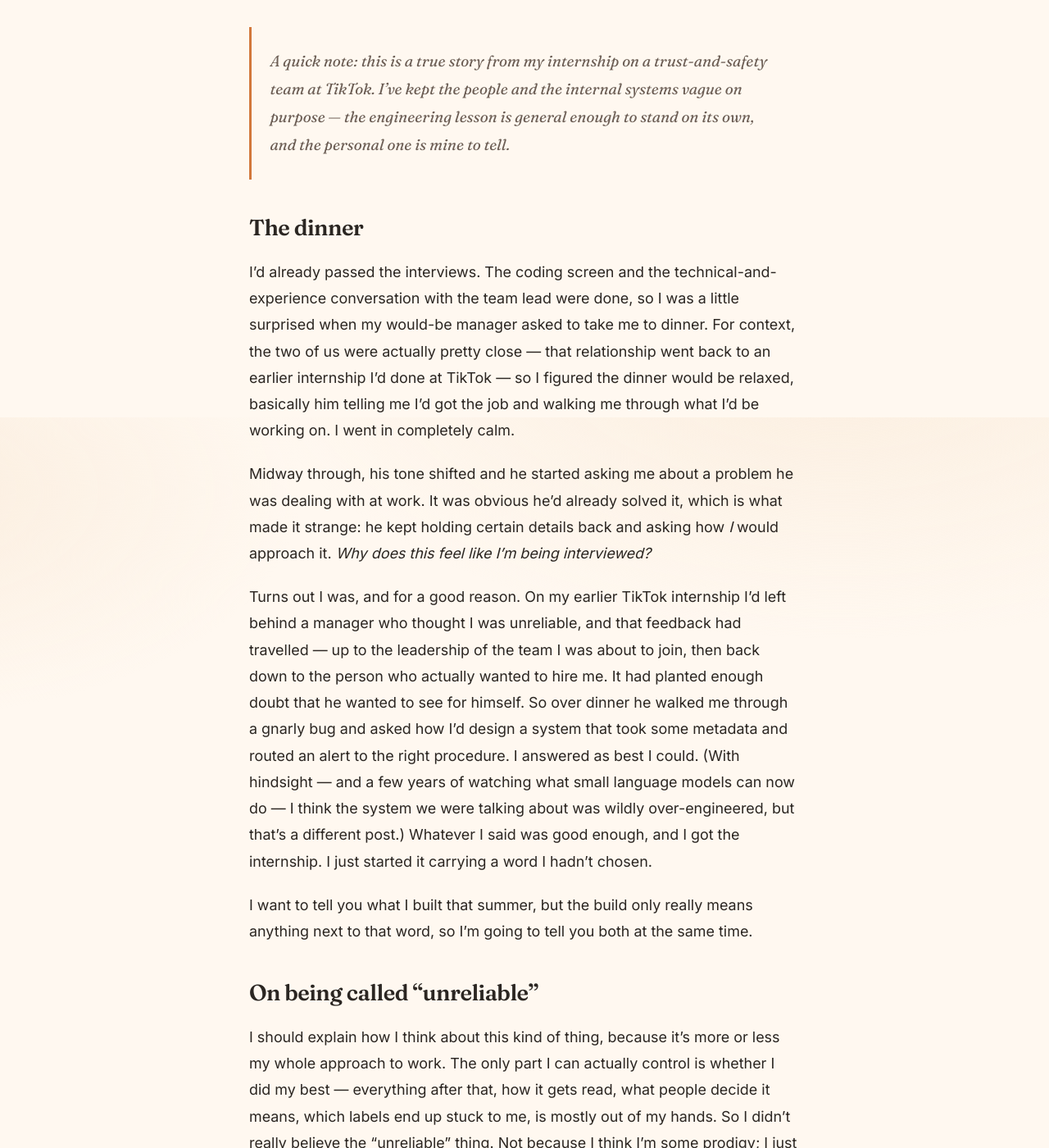
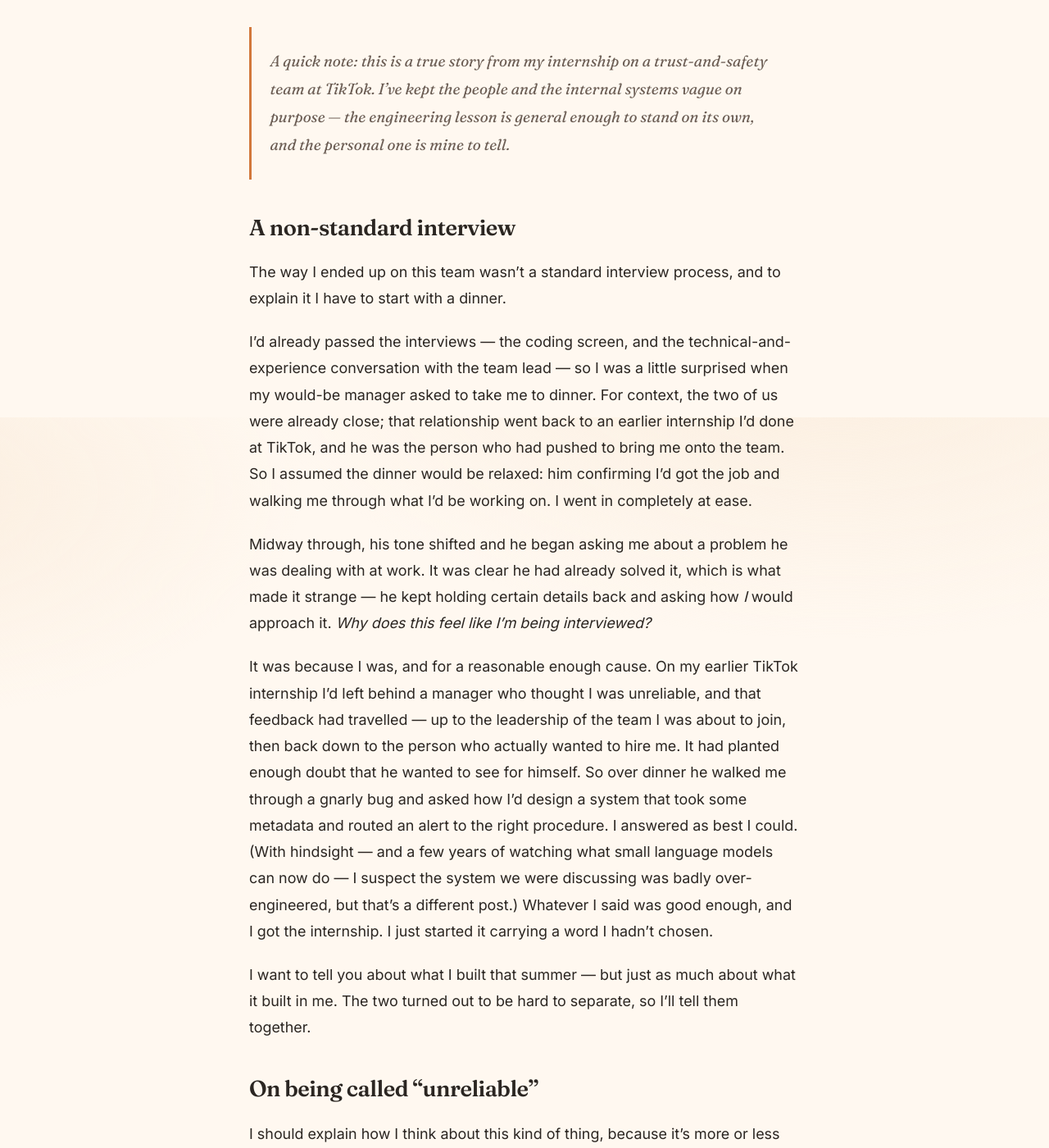
Before and after one commit to tylergan/boamm, a Jekyll site: the page built from _posts/2026-06-16-cached-aside-for-the-better.md, in a window 1280 px wide and 1400 px high, scrolled down 391 px. Shown: the whole window at 82% size. Built offline with Jekyll 4.4.1, drawn with Linux system fonts in a browser that asks for light colours; some of the changed text lies outside the part shown.

Commit message:
Revise post per PR review: raise register, own the Zipfian mistake
- Lift the whole piece into a more composed, measured voice
- Reframe opening as a non-standard interview; use author's own
  'unreliable' paragraph; remove preposition-ending sentences
- Own the Zipfian misunderstanding (global skew != per-instance
  locality); note FreeCache alternative and the ~2-4% A/B result
- Credit a 'team' rather than 'two people'; link consistent hashing
- Coda: whole team + the leader our tech lead reported to advocated

````diff
--- a/_posts/2026-06-16-cached-aside-for-the-better.md
+++ b/_posts/2026-06-16-cached-aside-for-the-better.md
@@ -7,25 +7,27 @@ tags: [reflection, engineering, systems, caching, teamwork]
 
 > A quick note: this is a true story from my internship on a trust-and-safety team at TikTok. I've kept the people and the internal systems vague on purpose — the engineering lesson is general enough to stand on its own, and the personal one is mine to tell.
 
-## The dinner
+## A non-standard interview
 
-I'd already passed the interviews. The coding screen and the technical-and-experience conversation with the team lead were done, so I was a little surprised when my would-be manager asked to take me to dinner. For context, the two of us were actually pretty close — that relationship went back to an earlier internship I'd done at TikTok — so I figured the dinner would be relaxed, basically him telling me I'd got the job and walking me through what I'd be working on. I went in completely calm.
+The way I ended up on this team wasn't a standard interview process, and to explain it I have to start with a dinner.
 
-Midway through, his tone shifted and he started asking me about a problem he was dealing with at work. It was obvious he'd already solved it, which is what made it strange: he kept holding certain details back and asking how *I* would approach it. *Why does this feel like I'm being interviewed?*
+I'd already passed the interviews — the coding screen, and the technical-and-experience conversation with the team lead — so I was a little surprised when my would-be manager asked to take me to dinner. For context, the two of us were already close; that relationship went back to an earlier internship I'd done at TikTok, and he was the person who had pushed to bring me onto the team. So I assumed the dinner would be relaxed: him confirming I'd got the job and walking me through what I'd be working on. I went in completely at ease.
 
-Turns out I was, and for a good reason. On my earlier TikTok internship I'd left behind a manager who thought I was unreliable, and that feedback had travelled — up to the leadership of the team I was about to join, then back down to the person who actually wanted to hire me. It had planted enough doubt that he wanted to see for himself. So over dinner he walked me through a gnarly bug and asked how I'd design a system that took some metadata and routed an alert to the right procedure. I answered as best I could. (With hindsight — and a few years of watching what small language models can now do — I think the system we were talking about was wildly over-engineered, but that's a different post.) Whatever I said was good enough, and I got the internship. I just started it carrying a word I hadn't chosen.
+Midway through, his tone shifted and he began asking me about a problem he was dealing with at work. It was clear he had already solved it, which is what made it strange — he kept holding certain details back and asking how *I* would approach it. *Why does this feel like I'm being interviewed?*
 
-I want to tell you what I built that summer, but the build only really means anything next to that word, so I'm going to tell you both at the same time.
+It was because I was, and for a reasonable enough cause. On my earlier TikTok internship I'd left behind a manager who thought I was unreliable, and that feedback had travelled — up to the leadership of the team I was about to join, then back down to the person who actually wanted to hire me. It had planted enough doubt that he wanted to see for himself. So over dinner he walked me through a gnarly bug and asked how I'd design a system that took some metadata and routed an alert to the right procedure. I answered as best I could. (With hindsight — and a few years of watching what small language models can now do — I suspect the system we were discussing was badly over-engineered, but that's a different post.) Whatever I said was good enough, and I got the internship. I just started it carrying a word I hadn't chosen.
+
+I want to tell you about what I built that summer — but just as much about what it built in me. The two turned out to be hard to separate, so I'll tell them together.
 
 ## On being called "unreliable"
 
-I should explain how I think about this kind of thing, because it's more or less my whole approach to work. The only part I can actually control is whether I did my best — everything after that, how it gets read, what people decide it means, which labels end up stuck to me, is mostly out of my hands. So I didn't really believe the "unreliable" thing. Not because I think I'm some prodigy; I just knew what I was capable of, and I'd decided a long time ago that the only scorecard that counts is my own. If I go home knowing I did my best, that's the win.
+I should explain how I think about this kind of thing, because it's more or less my whole approach to work. The only part I can actually control is whether I did my best — everything after that, how it gets read, what people decide it means, which labels end up stuck to me, is mostly out of my hands. So I never believed I was "unreliable"; I was young, inexperienced, and hungry to learn, and I am still the same to this day. However, I'd decided a long time ago that the only scorecard that counts is my own. If I go home knowing I did my best, that's the win.
 
-That said, I won't pretend the label did nothing. It didn't make me feel bad so much as it made me genuinely want to prove that the person who'd vouched for me had been right to. Not to prove anyone wrong — to prove *him* right. I know those sound like the same thing, but they really aren't: one runs on resentment and slowly makes you bitter, and the other runs on gratitude and will happily carry you through a long run of late nights. Which, as it happened, is exactly what I was in for.
+That said, I won't pretend the label did nothing. It didn't make me feel bad so much as it gave me something to aim at: I wanted to prove that the person who had vouched for me had made the right call. Not to prove anyone wrong — to prove *him* right. Those sound like the same thing, but they are not. One runs on resentment and slowly turns bitter; the other runs on gratitude, and gratitude can carry you through a long stretch of late nights. As it turned out, a long stretch of late nights was exactly what lay ahead.
 
 ## A cache that wouldn't cache
 
-The actual work was easy enough to describe. For any given user, our service had to look up their "risk" — a set of safety-related scores — and those scores lived in Redis, topped up by a background job. Every meaningful action triggered one of these lookups, and at peak we were doing something like 3.5 million of them a second. Redis was not having a good time: CPU creeping up, the whole thing getting fragile, alarms going off. The standard fix here is about as old as caching itself — put a small cache inside each instance, in front of Redis, so most lookups never have to travel all the way there. Check local first; if it's not there, go to Redis and remember the answer for next time.
+The work itself was simple to describe. For any given user, our service had to look up their "risk" — a set of safety-related scores — and those scores lived in Redis, refreshed periodically by a background job. Every meaningful action triggered one of these lookups, and at peak we were issuing roughly 3.5 million of them per second. Redis was beginning to strain under the volume: CPU climbing, behaviour growing less predictable, alarms firing. The standard remedy is almost as old as caching itself — place a small cache inside each instance, in front of Redis, so that most lookups never need to reach it. Check the local cache first; on a miss, fall through to Redis and remember the result for next time.
 
 ```mermaid
 flowchart LR
@@ -35,11 +37,15 @@ flowchart LR
     R --> ST["Cache with expiry"] --> RET
 ```
 
-I got a bit too excited about the cache itself. I figured our traffic was roughly Zipfian — a handful of users getting looked up constantly, a long tail of users barely at all — which is exactly the situation a good cache is built for. So I reached for [Ristretto](https://github.com/dgraph-io/ristretto), which is genuinely clever about what it chooses to keep: a Count-Min Sketch for admission, TinyLFU for eviction, the works. (The [dgraph write-up on its design](https://discuss.dgraph.io/t/introducing-ristretto-a-high-performance-go-cache-dgraph-blog/5102) is worth a read if you find this stuff fun.) I wired it up, shipped it, and the hit ratio came back at about one percent — which is somehow worse than doing nothing, because the caches were thrashing hard enough to balloon our memory under GC pressure while giving us basically no benefit in return. I'd poured all my effort into the most interesting part of the problem, and it turned out not to matter even slightly.
+My instinct was to obsess over the cache itself. I had assumed our traffic was Zipfian — that a small number of users would account for a large share of the lookups — and reasoned that a cache which was clever about keeping the "hot" users would win. So I reached for [Ristretto](https://github.com/dgraph-io/ristretto), which is genuinely sophisticated about what it admits and evicts: a Count-Min Sketch to estimate frequency, and TinyLFU for eviction. (The [dgraph write-up on its design](https://discuss.dgraph.io/t/introducing-ristretto-a-high-performance-go-cache-dgraph-blog/5102) is an excellent read.)
+
+Here I have to own a mistake, because it shaped everything that followed. The traffic *was* roughly Zipfian in aggregate, but I had quietly conflated two different things. A skewed distribution of requests *across all users* does not mean that any single instance sees the same user often enough to cache them usefully. The popularity skew was real; the per-instance locality I'd assumed it implied was not. And because of that, the cache's cleverness was almost beside the point — something far simpler, like [FreeCache](https://github.com/coocood/freecache), would have done nearly as well. (When we did eventually A/B test the two, Ristretto edged FreeCache out — but by a surprising 2–4%, which only confirmed that the cache was never where the real leverage lay.)
+
+I wired it up, shipped it, and the hit ratio came back at roughly one percent — which is worse than useless, because the caches churned hard enough to inflate our memory under garbage-collection pressure while delivering almost no benefit in return. I had spent all my effort on the most interesting part of the problem, and it had barely moved the needle.
 
 ## The lesson hiding in the failure
 
-It took me embarrassingly long to figure out why. The load balancer in front of us was round-robin, so any given user's requests got sprinkled evenly across every instance. No single instance ever saw the same user often enough for caching them to pay off — every instance was busy caching everyone and hitting no one.
+It took me longer than I'd like to admit to understand why. The load balancer in front of us was round-robin, so any given user's requests were distributed evenly across every instance. No single instance ever saw the same user often enough for caching them to pay off — every instance was busy caching everyone and hitting no one.
 
 ```mermaid
 flowchart TB
@@ -55,9 +61,9 @@ flowchart TB
 
 The lesson has stuck with me, and I keep bumping into bigger versions of it: the cache was never the thing that mattered — locality was. My clever eviction policy was a great answer to a question nobody had asked. What we actually needed was for the same user to keep landing on the same instance. Get that right and even a dumb cache works fine; get it wrong and the smartest cache in the world hits one percent.
 
-## The fix, and a teammate
+## The fix, and a team
 
-The clean fix would have been to get the upstream team to route traffic to us by user, but that was their roadmap and their priorities, not ours, and my internship clock was ticking — realistically it wasn't going to land in time. So we went with the scrappier option and solved it on our own side: an ingress layer that grabbed each request, hashed the user onto a consistent-hash ring of our live instances, and forwarded it to whichever instance "owned" that user — with a fallback to just serving it locally if the redirect failed, plus some caps so we wouldn't accidentally cook a single instance. We'd basically turned our own fleet into a sharded cache, partitioned by user.
+The clean fix would have been to ask the upstream team to route traffic to us by user, but that was their roadmap and their priorities, not ours, and my internship clock was short — realistically it would not land in time. So we solved it on our own side instead: an ingress layer that intercepted each request, hashed the user onto a [consistent-hash](https://en.wikipedia.org/wiki/Consistent_hashing) ring of our live instances, and forwarded it to whichever instance "owned" that user — falling back to serving the request locally if a redirect failed, with caps in place so that no single instance could be overwhelmed. In effect, we had turned our own fleet into a sharded cache, partitioned by user.
 
 ```mermaid
 flowchart TB
@@ -70,24 +76,24 @@ flowchart TB
     I2 --> R[("Redis — only on miss")]
 ```
 
-That took the hit ratio from around 1% to about 52%, and Redis CPU from 26% down to 14%. It wasn't free — the redirect added roughly 3ms per call — but trading a few milliseconds for halving the load on a struggling database is an easy call, and honestly that trade-off was the real engineering, much more than any of the cache cleverness.
+That took the hit ratio from around 1% to about 52%, and Redis CPU from 26% down to 14%. It wasn't free — the redirect added roughly 3ms per call — but trading a few milliseconds for halving the load on a struggling database is an easy decision, and that trade-off, honestly, was the real engineering, far more than any of the cache cleverness.
 
-Here's the part I really want to be straight about, though: I didn't build that ingress layer. A senior engineer on the team did — someone I ended up becoming good friends with. I built the cache half: the local cache, the per-key expiry logic, the traffic controls that let us roll it out a few percent at a time, the safety bits. He built the routing. And neither half was worth anything without the other. I was on a team where individual impact was measured and rewarded pretty heavily, and the best thing I did there was something I couldn't have done on my own. I don't really buy the lone-genius version of engineering anymore — the genuinely hard stuff I've watched get solved usually gets solved by two people who trust each other talking it out until there's one answer.
+This is the part I most want to be honest about: I did not build that ingress layer. A senior engineer on the team did — someone who became a good friend. I built the cache side: the local cache, the per-key expiry logic, the traffic controls that let us roll it out a few percent at a time, and the safety mechanisms around it. He built the routing. Neither half was worth much without the other. I was on a team where individual impact was measured and rewarded heavily, and yet the best thing I contributed there was something no individual could have produced alone. I've stopped believing the lone-genius account of engineering. The hardest problems I've watched get solved were solved by a team — people who trusted one another enough to keep arguing toward a single answer.
 
 ## The part that kept me up at night
 
-The thing that actually kept me up was staleness. A cache can serve old data, and in a safety system "old data" can quietly mean "let something through that you should have caught." So we couldn't just pick a cache size and move on — we had to sit down as a team and go score by score: how stale is too stale for this one? An expiry that's completely fine for one signal is reckless for another.
+What genuinely kept me up was staleness. A cache can serve old data, and in a safety system "old data" can quietly mean "letting through something you should have caught." So we couldn't simply pick a cache size and move on — we had to sit down as a team and work through it score by score: how stale is too stale for this one? An expiry that is entirely safe for one signal is reckless for another.
 
-What let me sleep was dry-run mode: serve from the cache like normal, but still fetch the real value from Redis and compare the two, so we could measure exactly how often we *would have* served something stale without ever actually doing it. On real traffic, even at 3.5 million requests a second, the number came back reassuringly small — we'd more or less gotten the expiry strategy right. The important part is that we knew that, with real evidence, before betting the system on it. Finding a way to be wrong safely before you're wrong expensively is probably the most useful habit I took away from the whole thing.
+What let me sleep was a dry-run mode: serve from the cache as normal, but still fetch the real value from Redis and compare the two, so that we could measure exactly how often we *would have* served something stale without ever actually doing so. On real traffic, even at 3.5 million requests per second, the number came back reassuringly small — we had judged the expiry strategy about right. The important part is that we knew it, with real evidence, before betting the system on it. Finding a way to be wrong safely before you are wrong expensively is probably the most useful habit I took from the whole project.
 
 ## The verdict
 
-Towards the end, the most senior engineer in the org told me he was glad he'd signed off on bringing me in. Then he added something that's stayed with me: looking back, he thought a lot of what had gone sideways on my earlier internship was less about me and more about leadership. I'd be lying if I said that wasn't a relief — but it was a complicated one. It's a strange feeling to get quietly re-graded by the same system that graded you the first time. I didn't feel vindicated, exactly. Mostly I was just glad I'd managed to do right by the one person who'd put himself on the line for me, because that was the thing I'd actually been chasing the whole time.
+Towards the end, the most senior engineer in the org told me he was glad he'd signed off on bringing me in. Then he added something that has stayed with me: looking back, he thought a great deal of what had gone wrong on my earlier internship was less about me and more about leadership. I won't pretend that wasn't a relief — though it was a complicated one. It is a strange feeling to be quietly re-graded by the same system that graded you the first time. I didn't feel vindicated, exactly. Mostly I was just glad I had managed to do right by the one person who had put himself on the line for me, because that was what I'd been chasing the whole time.
 
 ## Cached aside, for the better
 
-There's a coda, and it's probably the part I learned the most from. I wanted to come back, and the team wanted me back too — my manager and his manager both pushed for it. But the call didn't sit with the people I'd actually worked alongside; it sat with people who hadn't, and for reasons that were more political than anything to do with me, it didn't happen.
+There's a coda, and it's probably the part I learned the most from. I wanted to come back, and I was wanted back — the whole team advocated for it, and the leader our tech lead reported to fought hard to make it happen. But the decision didn't sit with the people I'd actually worked alongside; it sat with people who hadn't, and for reasons that were more political than anything to do with me, it didn't happen.
 
-That's the symmetry I keep coming back to. Twice now, big decisions about my path got made by people who'd never actually worked with me. The first time I managed to beat it, because I got let into the room and once I was in there I could just do the work. The second time I couldn't, because the work was never really the question — I just never got into the room. That's the honest limit of "just do your best": it clears away doubt when you're given the chance to earn it, and when you're not, it doesn't, and grinding harder won't change that. It used to bug me. It genuinely doesn't anymore. I did right by the people who were actually in the room with me, and I learned more in those few months than in almost any other stretch of my career so far.
+That is the symmetry I keep returning to. Twice now, significant decisions about my path were made by people who had never actually worked with me. The first time, I was able to overcome it, because I was let into the room and, once I was there, I could simply do the work. The second time, I couldn't, because the work was never the question — I was never let into the room at all. That is the honest limit of "just do your best": it dissolves doubt when you are given the chance to earn the verdict, and when you are not, it doesn't, and working harder will not change that. It used to trouble me. It genuinely doesn't anymore. I did right by the people who were in the room with me, and I learned more in those few months than in almost any other stretch of my career so far.
 
-The system was called the Cache-Aside Reducer, which in hindsight is almost too on the nose. I spent that internship being, in a way, set aside — and it turned out to be for the better.
+The system was called the Cache-Aside Reducer, which in hindsight is almost too fitting. I spent that internship being, in a sense, set aside — and it turned out to be for the better.
````
